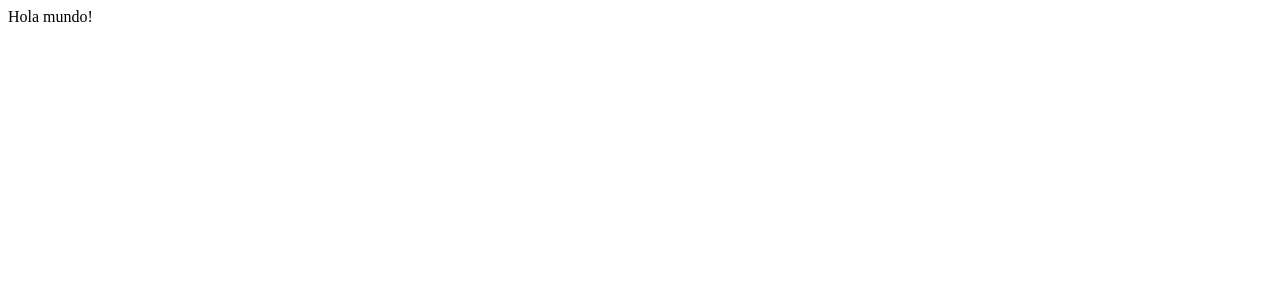
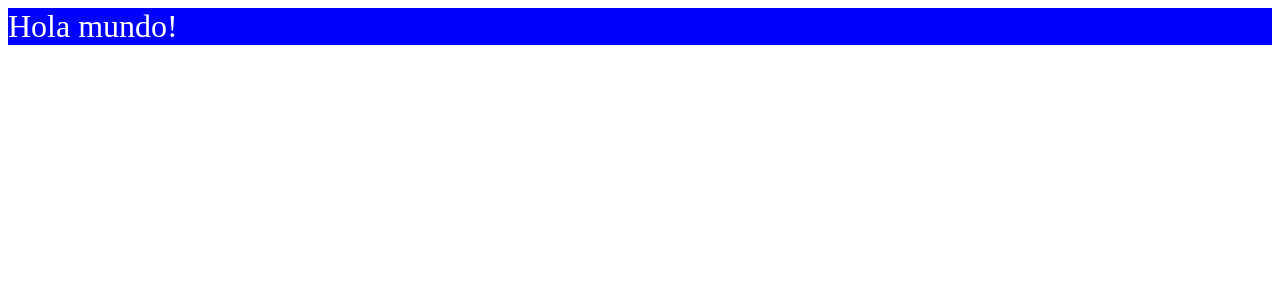
Before and after one commit to juansep1231/ticfrontend, a React (Vite) app: page / in a window 1280 px wide. Shown: the top 300 px of the page. Built offline with nearby package versions, Linux system fonts and the light colour scheme.

Commit message:
Merged PR 10: feat: ChakraUI setup
1. ChakraUI installation
2. Test ChakraUI components

```diff
--- a/package.json
+++ b/package.json
@@ -33,6 +33,12 @@
   },
   "packageManager": "yarn@4.2.2",
   "dependencies": {
+    "@chakra-ui/react": "^2.8.2",
+    "@chakra-ui/styled-system": "^2.9.2",
+    "@chakra-ui/theme": "^3.3.1",
+    "@emotion/react": "^11.11.4",
+    "@emotion/styled": "^11.11.5",
+    "framer-motion": "^11.2.10",
     "react": "^18.3.1",
     "react-dom": "^18.3.1",
     "react-router-dom": "^6.23.1"
--- a/src/App.tsx
+++ b/src/App.tsx
@@ -1,7 +1,18 @@
 import React from 'react';
+import { Box } from '@chakra-ui/react';
 
 const App: React.FC = () => {
-  return <div>Hola mundo!</div>;
+  return (
+    <Box
+      sx={{
+        fontSize: '32',
+        bg: 'blue',
+        textColor: 'white',
+      }}
+    >
+      Hola mundo!
+    </Box>
+  );
 };
 
 export default App;
```
Also changed, not shown: 1 other file (tests, documents, lock files or other folders).
